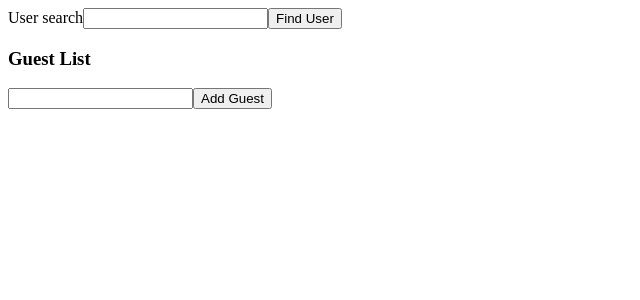
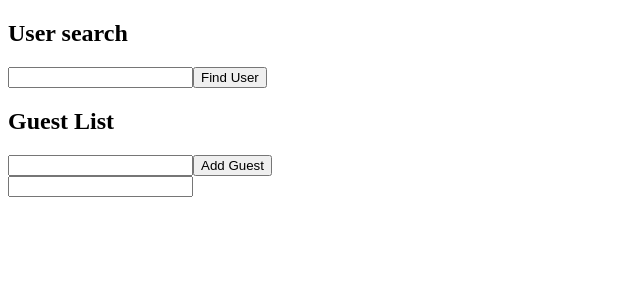
Before and after one commit to Benkalio/rts, a React (Create React App) app: page / in a window 1280 px wide. Shown: the top 300 px of the page, without its empty margins (0-640 px from the left). Built offline with nearby package versions, Linux system fonts and the light colour scheme.

Commit message:
trying out controlled input

```diff
--- a/src/index.tsx
+++ b/src/index.tsx
@@ -1,4 +1,5 @@
 import ReactDOM from "react-dom";
+import EventComponent from "./state/Events/EventComponent";
 import GuestList from "./state/GuestList";
 import UserSearch from "./state/UserSearch";
 
@@ -7,6 +8,7 @@ const App = () => {
     <div>
       <UserSearch />
       <GuestList />
+      <EventComponent />
     </div>
   );
 };
--- /dev/null
+++ b/src/state/Events/EventComponent.tsx
@@ -0,0 +1,16 @@
+
+
+const EventComponent: React.FC = () => {
+  const onChange = (e) => {
+    console.log(e);
+
+  }
+
+  return (
+    <div>
+      <input onChange={(e) => console.log(e)} />
+    </div>
+  );
+}
+
+export default EventComponent;
--- a/src/state/GuestList.tsx
+++ b/src/state/GuestList.tsx
@@ -15,7 +15,7 @@ const GuestList: React.FC = () => {
 
   return (
     <div>
-      <h3>Guest List</h3>
+      <h2>Guest List</h2>
       <ul>
         {guests.map((guest) => (
           <li key={guest}>
--- a/src/state/UserSearch.tsx
+++ b/src/state/UserSearch.tsx
@@ -22,7 +22,7 @@ const UserSearch: React.FC = () => {
 
   return (
     <div>
-      User search
+      <h2>User search</h2>
       <input value={name} onChange={(e) => (setName(e.target.value))} />
       <button onClick={onClick}>Find User</button>
       <div>
```
